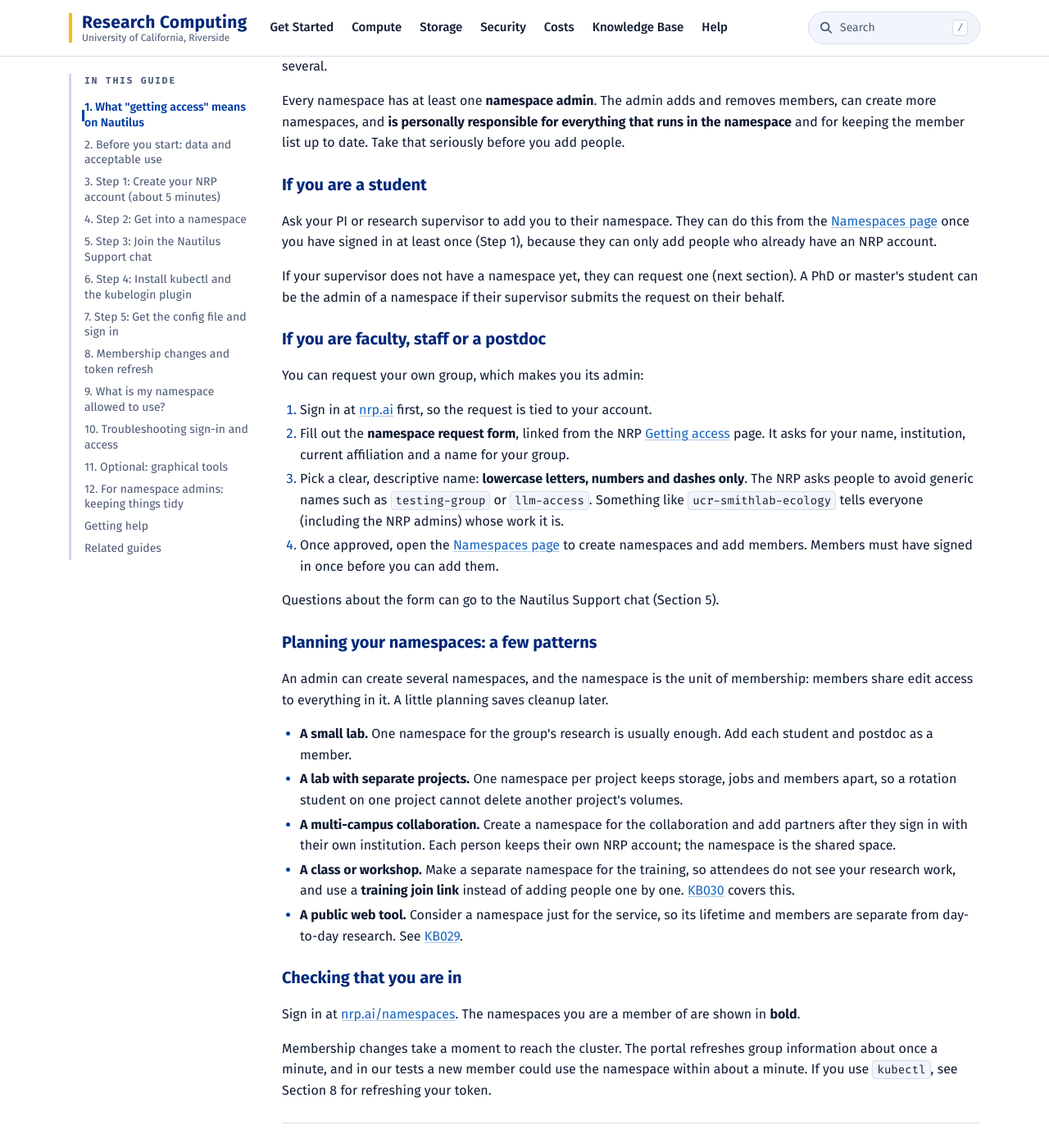
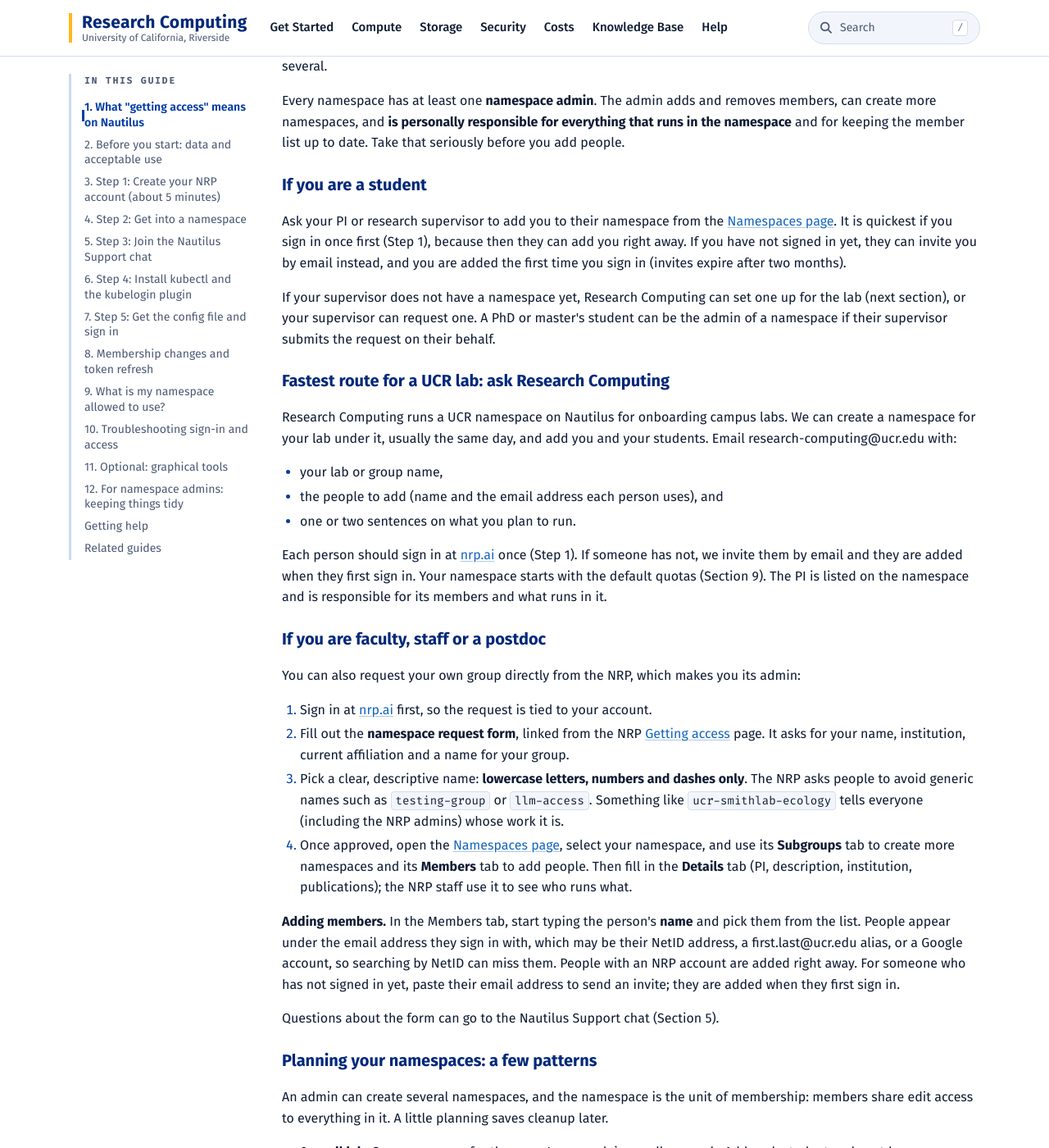
Before and after one commit to UCR-Research-Computing/rc-dev, a Jekyll site: the page built from _kb/kb024-nautilus-getting-access.md, in a window 1280 px wide and 1400 px high, scrolled down 2410 px. Shown: the whole window at 82% size. Built offline with Jekyll 4.4.1, drawn with Linux system fonts in a browser that asks for light colours; some web fonts are replaced; some of the changed text lies outside the part shown.

Commit message:
KB024/KB030: RC-created lab namespaces, Subgroups/Members/Details tabs, add by name, email invites (#32)

```diff
--- a/_kb/kb024-nautilus-getting-access.md
+++ b/_kb/kb024-nautilus-getting-access.md
@@ -3,11 +3,12 @@
 kb_id: KB024
 topic: National
 audience: "UCR faculty, postdocs, staff and students starting on the NRP Nautilus cluster, and PIs setting up a group"
-reviewed: 2026-10-06
+reviewed: 2026-10-28
 owner: Research Computing
 series: nautilus
 series_order: 2
 review_notes:
+  - "Updated 2026-10-28 after creating a lab namespace (ucr-gallardo-lab) as a subgroup of ucr-research-computing: Subgroups/Members/Details tabs, add-by-name search, email invites for people not yet signed in (expire after 2 months), RC-created lab namespace route."
   - "Written 2026-10-06 from the NRP documentation (nrp.ai/documentation, fetched 2026-10-06) and tests run in a UCR namespace the same day."
   - "Tested 2026-10-06: kubeconfig from nrp.ai/config, kubelogin browser sign-in, kubectl auth whoami, kubectl auth can-i, kubectl get resourcequota and kubectl describe limitrange in a UCR namespace. The CPU and memory LimitRange defaults (100m CPU, 1Gi memory) were seen in that one namespace; other namespaces may differ."
   - "CHECK: the Windows install route (rename the release binary to kubectl-oidc_login.exe and put it on PATH) follows the kubelogin README and the NRP VS Code note; it was not tested on Windows."
@@ -82,18 +83,30 @@
 
 ### If you are a student
 
-Ask your PI or research supervisor to add you to their namespace. They can do this from the [Namespaces page](https://nrp.ai/namespaces) once you have signed in at least once (Step 1), because they can only add people who already have an NRP account.
+Ask your PI or research supervisor to add you to their namespace from the [Namespaces page](https://nrp.ai/namespaces). It is quickest if you sign in once first (Step 1), because then they can add you right away. If you have not signed in yet, they can invite you by email instead, and you are added the first time you sign in (invites expire after two months).
 
-If your supervisor does not have a namespace yet, they can request one (next section). A PhD or master's student can be the admin of a namespace if their supervisor submits the request on their behalf.
+If your supervisor does not have a namespace yet, Research Computing can set one up for the lab (next section), or your supervisor can request one. A PhD or master's student can be the admin of a namespace if their supervisor submits the request on their behalf.
+
+### Fastest route for a UCR lab: ask Research Computing
+
+Research Computing runs a UCR namespace on Nautilus for onboarding campus labs. We can create a namespace for your lab under it, usually the same day, and add you and your students. Email research-computing@ucr.edu with:
+
+- your lab or group name,
+- the people to add (name and the email address each person uses), and
+- one or two sentences on what you plan to run.
+
+Each person should sign in at [nrp.ai](https://nrp.ai) once (Step 1). If someone has not, we invite them by email and they are added when they first sign in. Your namespace starts with the default quotas (Section 9). The PI is listed on the namespace and is responsible for its members and what runs in it.
 
 ### If you are faculty, staff or a postdoc
 
-You can request your own group, which makes you its admin:
+You can also request your own group directly from the NRP, which makes you its admin:
 
 1. Sign in at [nrp.ai](https://nrp.ai) first, so the request is tied to your account.
 2. Fill out the **namespace request form**, linked from the NRP [Getting access](https://nrp.ai/documentation/userdocs/start/getting-started/) page. It asks for your name, institution, current affiliation and a name for your group.
 3. Pick a clear, descriptive name: **lowercase letters, numbers and dashes only**. The NRP asks people to avoid generic names such as `testing-group` or `llm-access`. Something like `ucr-smithlab-ecology` tells everyone (including the NRP admins) whose work it is.
-4. Once approved, open the [Namespaces page](https://nrp.ai/namespaces) to create namespaces and add members. Members must have signed in once before you can add them.
+4. Once approved, open the [Namespaces page](https://nrp.ai/namespaces), select your namespace, and use its **Subgroups** tab to create more namespaces and its **Members** tab to add people. Then fill in the **Details** tab (PI, description, institution, publications); the NRP staff use it to see who runs what.
+
+**Adding members.** In the Members tab, start typing the person's **name** and pick them from the list. People appear under the email address they sign in with, which may be their NetID address, a first.last@ucr.edu alias, or a Google account, so searching by NetID can miss them. People with an NRP account are added right away. For someone who has not signed in yet, paste their email address to send an invite; they are added when they first sign in.
 
 Questions about the form can go to the Nautilus Support chat (Section 5).
 
```
Also changed, not shown: _kb/kb030-nautilus-teaching-and-workshops.md (+1 -1 lines).
